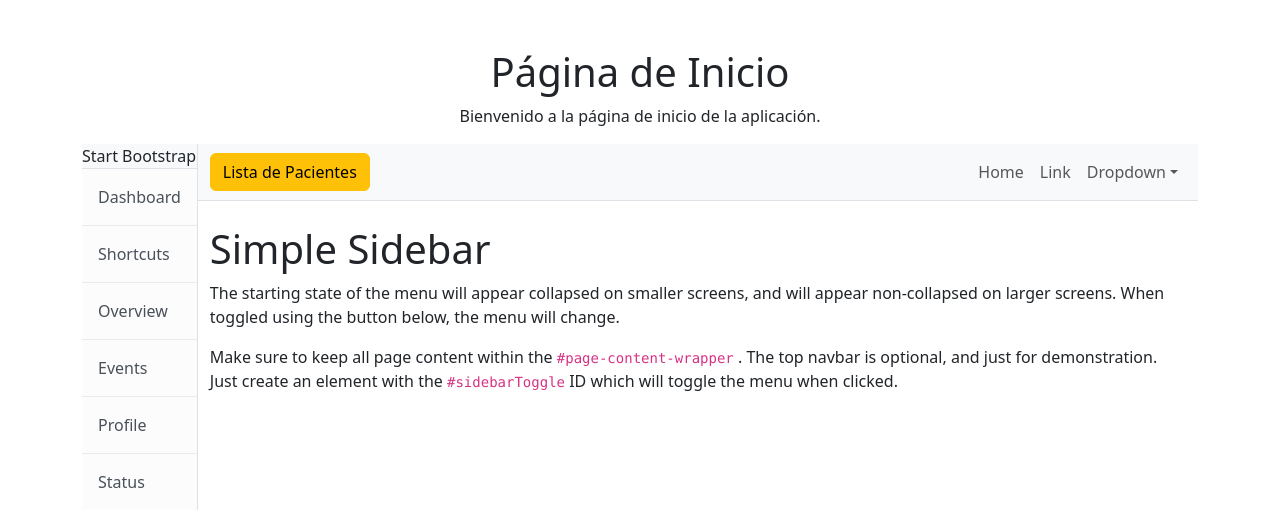
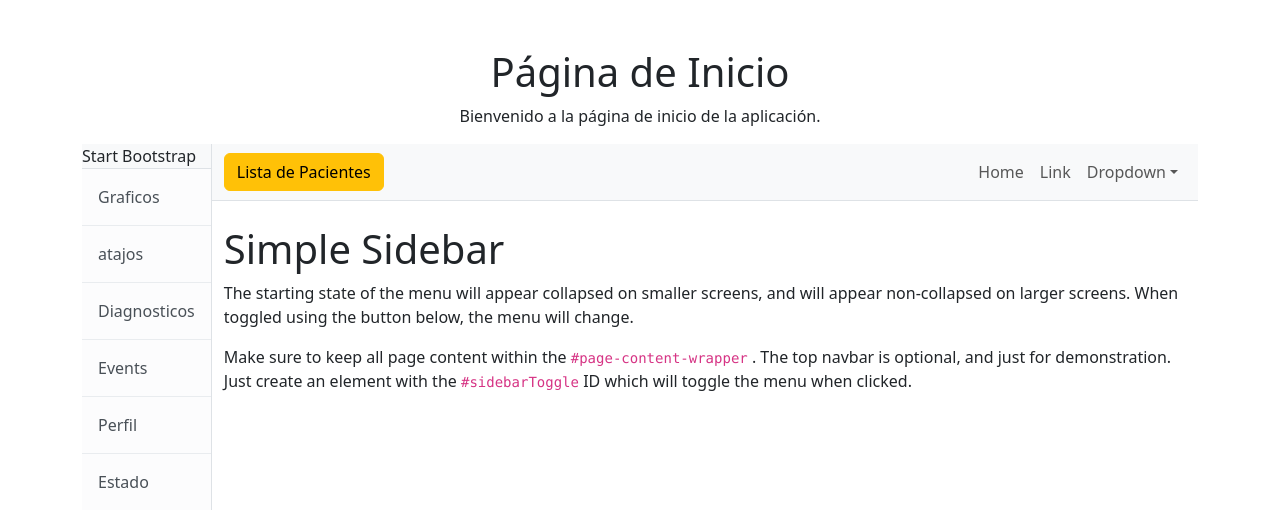
Before and after one commit to RODF10/Proyecto-Residencia, an Angular app: page /home in a window 1280 px wide. Shown: the top 526 px of the page. Built offline with nearby package versions, Linux system fonts and the light colour scheme.

Commit message:
actualizacion

```diff
--- a/angular.json
+++ b/angular.json
@@ -106,5 +106,8 @@
         }
       }
     }
+  },
+  "cli": {
+    "analytics": "4a01c219-1b82-4be2-8d70-e0b39caf9ee7"
   }
 }
--- a/src/app/Ventanas/principal/principal.component.html
+++ b/src/app/Ventanas/principal/principal.component.html
@@ -9,12 +9,12 @@
     <div class="border-end bg-white" id="sidebar-wrapper">
         <div class="sidebar-heading border-bottom bg-light">Start Bootstrap</div>
         <div class="list-group list-group-flush">
-            <a class="list-group-item list-group-item-action list-group-item-light p-3" href="#!">Dashboard</a>
-            <a class="list-group-item list-group-item-action list-group-item-light p-3" href="#!">Shortcuts</a>
-            <a class="list-group-item list-group-item-action list-group-item-light p-3" href="#!">Overview</a>
+            <a class="list-group-item list-group-item-action list-group-item-light p-3" href="#!">Graficos</a>
+            <a class="list-group-item list-group-item-action list-group-item-light p-3" href="#!">atajos</a>
+            <a class="list-group-item list-group-item-action list-group-item-light p-3" href="#!">Diagnosticos</a>
             <a class="list-group-item list-group-item-action list-group-item-light p-3" href="#!">Events</a>
-            <a class="list-group-item list-group-item-action list-group-item-light p-3" href="#!">Profile</a>
-            <a class="list-group-item list-group-item-action list-group-item-light p-3" href="#!">Status</a>
+            <a class="list-group-item list-group-item-action list-group-item-light p-3" href="#!">Perfil</a>
+            <a class="list-group-item list-group-item-action list-group-item-light p-3" href="#!">Estado</a>
         </div>
     </div>
     <!-- Page content wrapper-->
```
